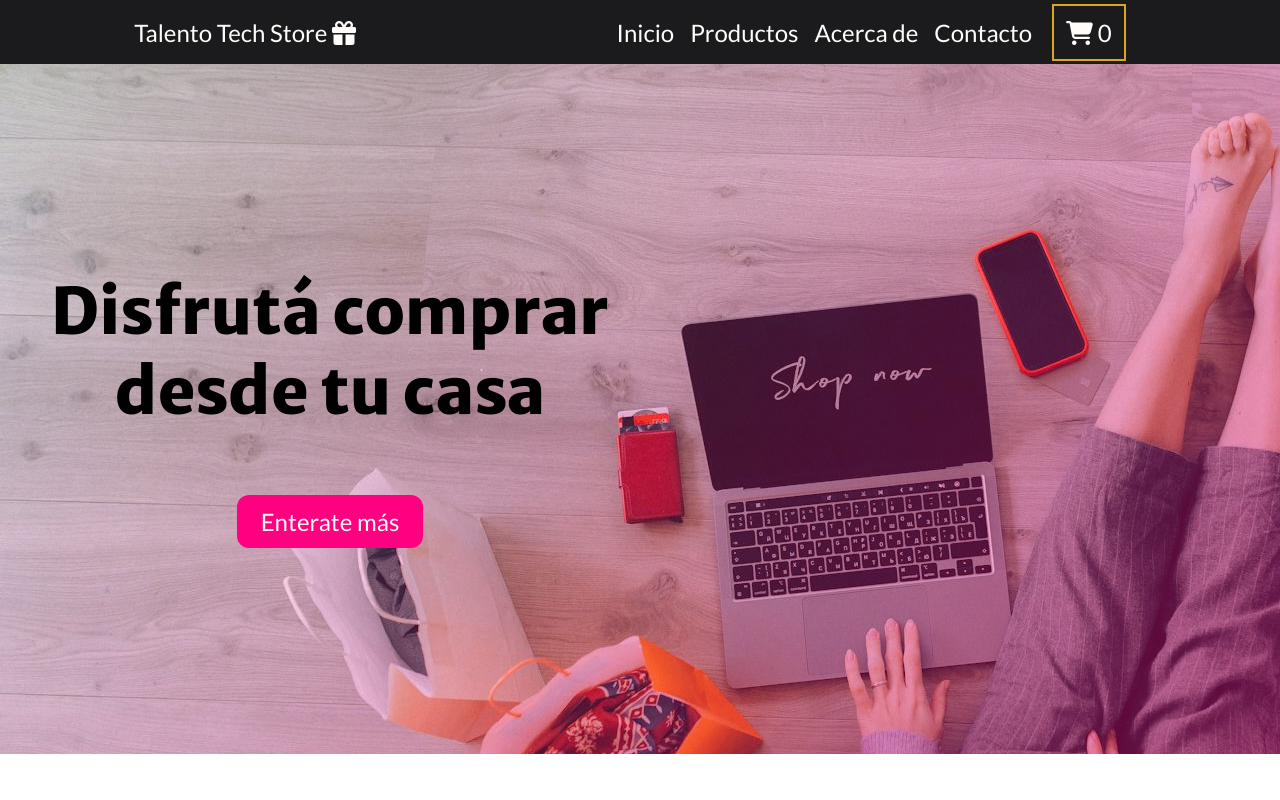
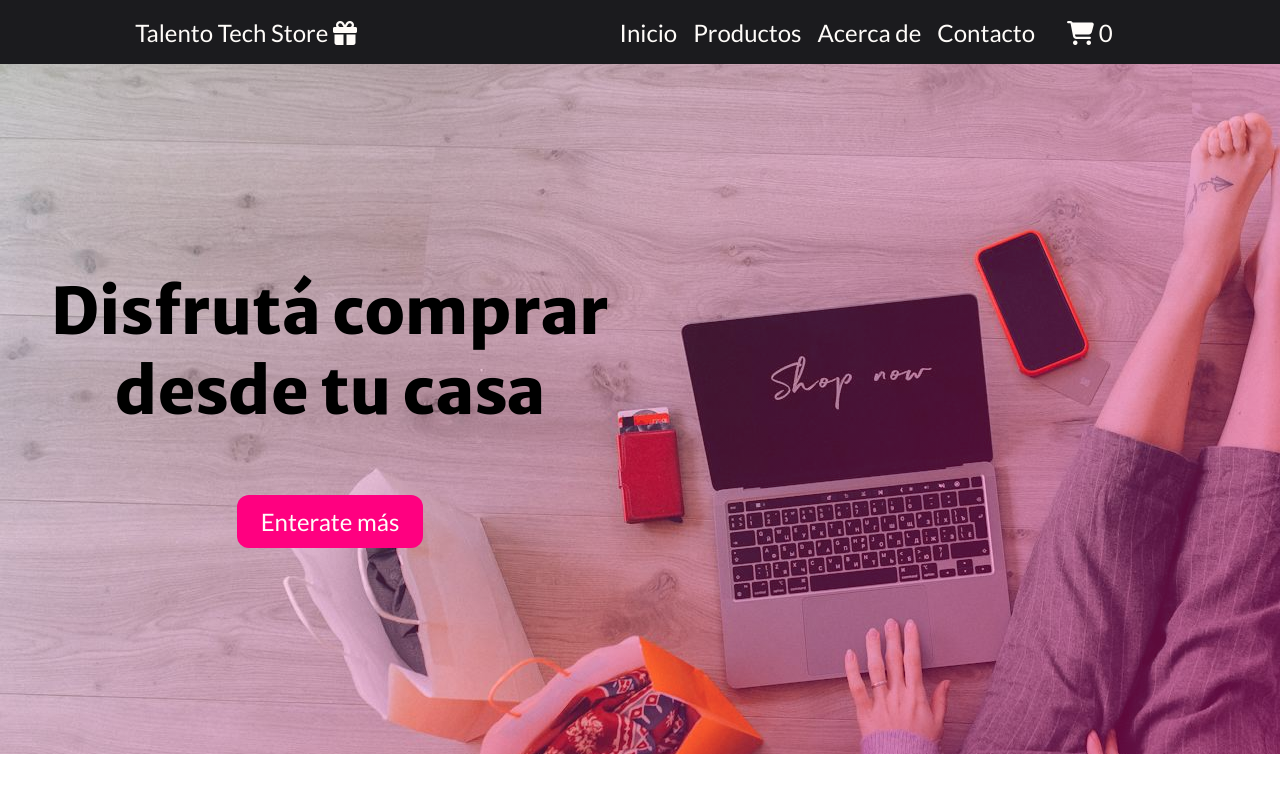
Before and after one commit to Carreira-Sabrina/proyecto-final-talento-tech, a plain HTML site: page index.html in a window 1280 px wide. Shown: the top 800 px of the page. Drawn offline with Linux system fonts and the light colour scheme; no server answers.

Commit message:
cambios menores css carrito

```diff
--- a/css/header.css
+++ b/css/header.css
@@ -56,10 +56,6 @@ nav{
 
 .carrito{
     margin: 0 1.25rem;
-
-
-    /*debug*/
-    border: 2px solid goldenrod;
     padding: 0.75rem;
 }
 
```
